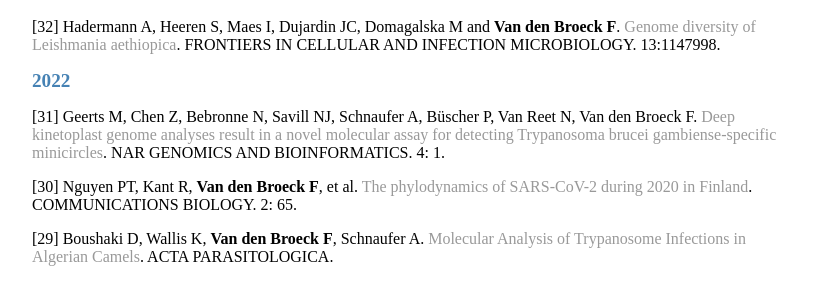
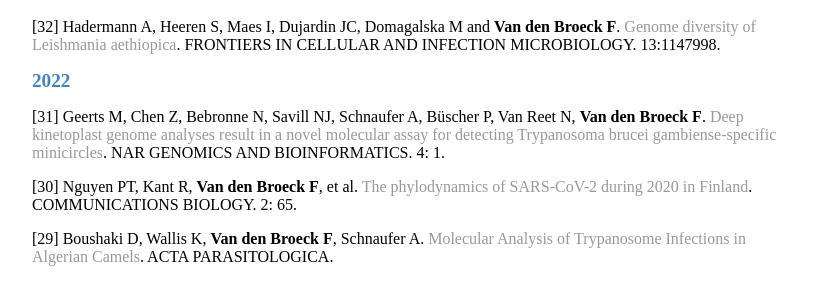
Before and after one commit to FreBio/FreBio.github.io, a Jekyll site: the page built from Pubs/index.md, in a window 1280 px wide and 900 px high. Shown: the part 184-466 px from the top of the window, without its empty margins (224-1046 px from the left). Built offline with Jekyll 4.4.1, drawn with Linux system fonts in a browser that asks for light colours; our own code applies the rules of GitHub Pages for plain Markdown files.

```diff
--- a/Pubs/index.md
+++ b/Pubs/index.md
@@ -8,7 +8,7 @@ layout: default
 [32] Hadermann A, Heeren S, Maes I, Dujardin JC, Domagalska M and **Van den Broeck F**. [Genome diversity of Leishmania aethiopica](https://doi.org/10.3389/fcimb.2023.1147998). FRONTIERS IN CELLULAR AND INFECTION MICROBIOLOGY. 13:1147998.
 
 ## 2022
-[31] Geerts M, Chen Z, Bebronne N, Savill NJ, Schnaufer A, Büscher P, Van Reet N, Van den Broeck F. [Deep kinetoplast genome analyses result in a novel molecular assay for detecting Trypanosoma brucei gambiense-specific minicircles](https://doi.org/10.1093/nargab/lqac081). NAR GENOMICS AND BIOINFORMATICS. 4: 1.
+[31] Geerts M, Chen Z, Bebronne N, Savill NJ, Schnaufer A, Büscher P, Van Reet N, **Van den Broeck F**. [Deep kinetoplast genome analyses result in a novel molecular assay for detecting Trypanosoma brucei gambiense-specific minicircles](https://doi.org/10.1093/nargab/lqac081). NAR GENOMICS AND BIOINFORMATICS. 4: 1.
 
 [30] Nguyen PT, Kant R, **Van den Broeck F**, et al. [The phylodynamics of SARS-CoV-2 during 2020 in Finland](https://www.nature.com/articles/s43856-022-00130-7). COMMUNICATIONS BIOLOGY. 2: 65.
 
```
